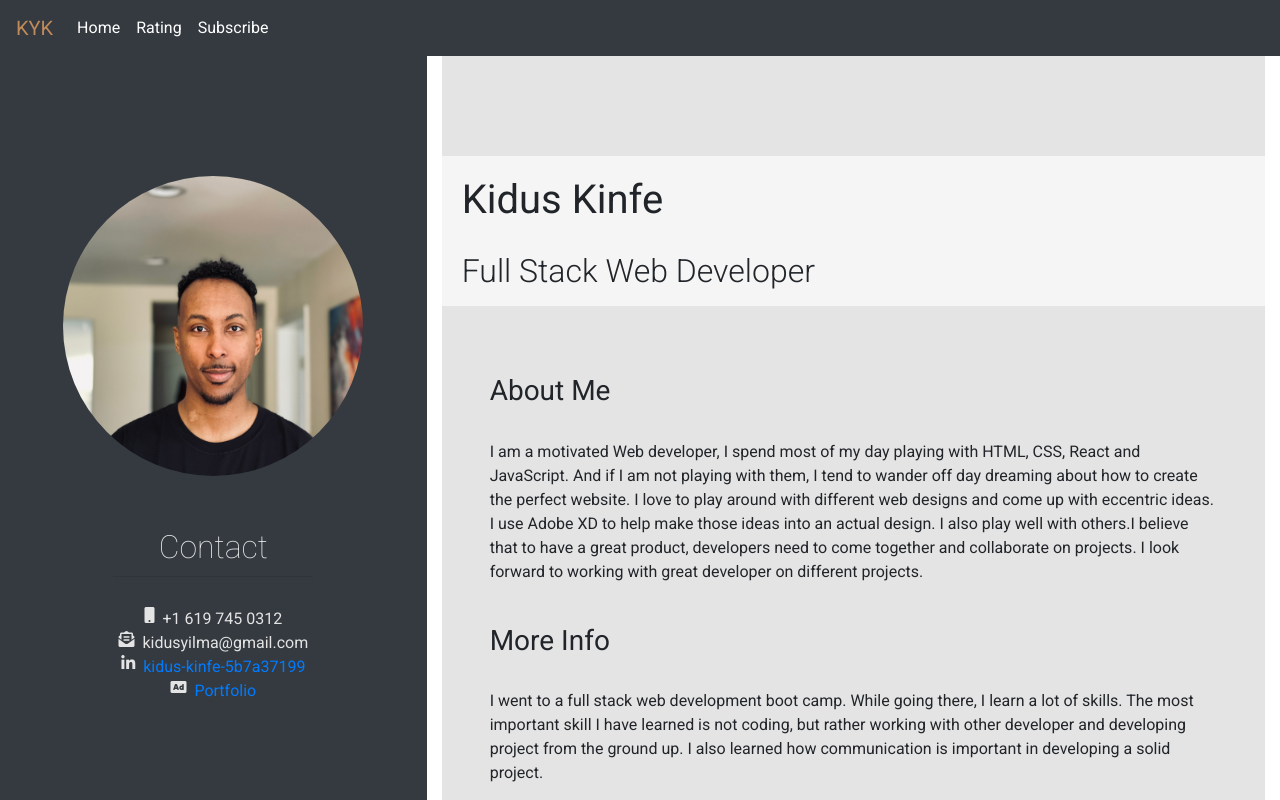
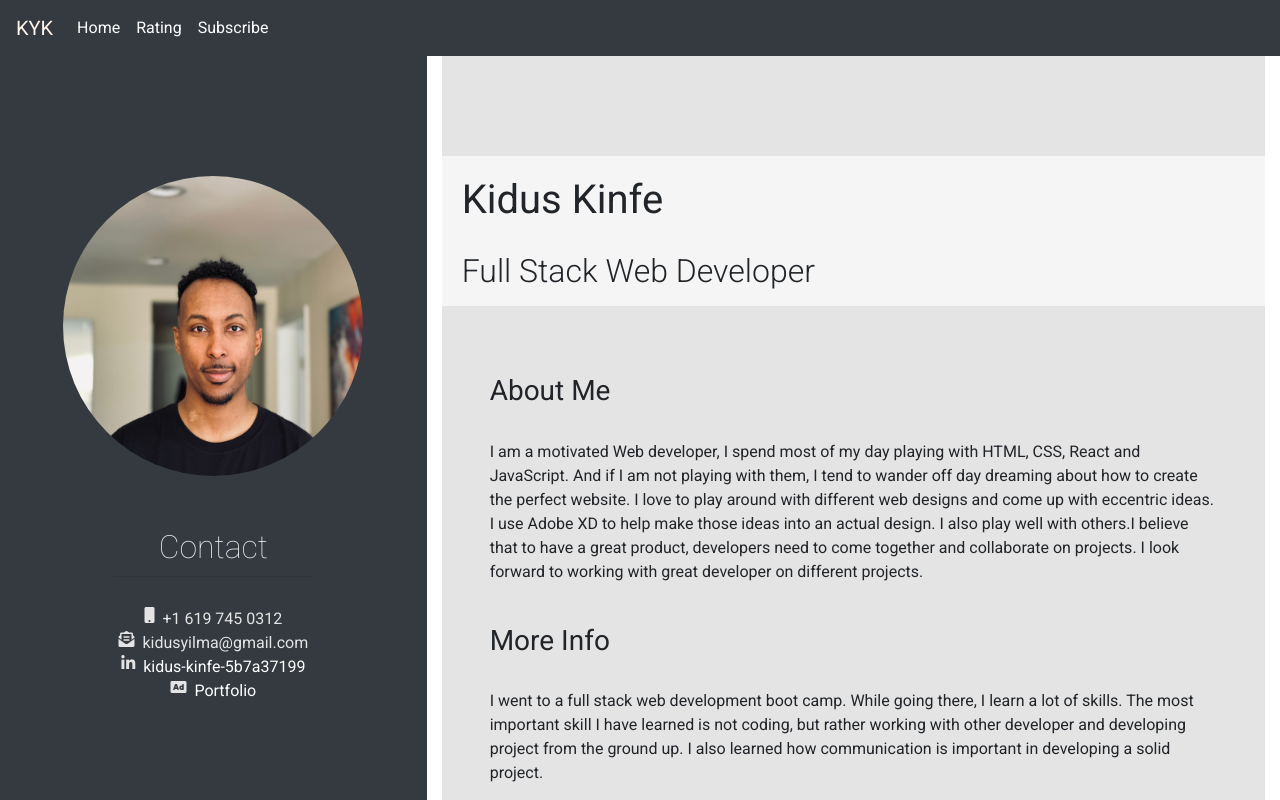
Before and after one commit to KidusY/webd168, a plain HTML site: page bootstrap/index.html in a window 1280 px wide. Shown: the top 800 px of the page. Drawn offline with nearby package versions, Linux system fonts and the light colour scheme.

Commit message:
fixed color

```diff
--- a/bootstrap/css/main.css
+++ b/bootstrap/css/main.css
@@ -13,7 +13,7 @@
 }
 
 .navbar-brand {
-  color: #c08b59 !important;
+  color: #fff5eb !important;
 }
 
 .nav-link:hover {
@@ -101,6 +101,10 @@
           justify-content: center;
 }
 
+.contactInfo ul li a {
+  color: white;
+}
+
 .description {
   background-color: #e4e4e4;
   min-height: 100vh;
```
Also changed, not shown: 1 other file.
